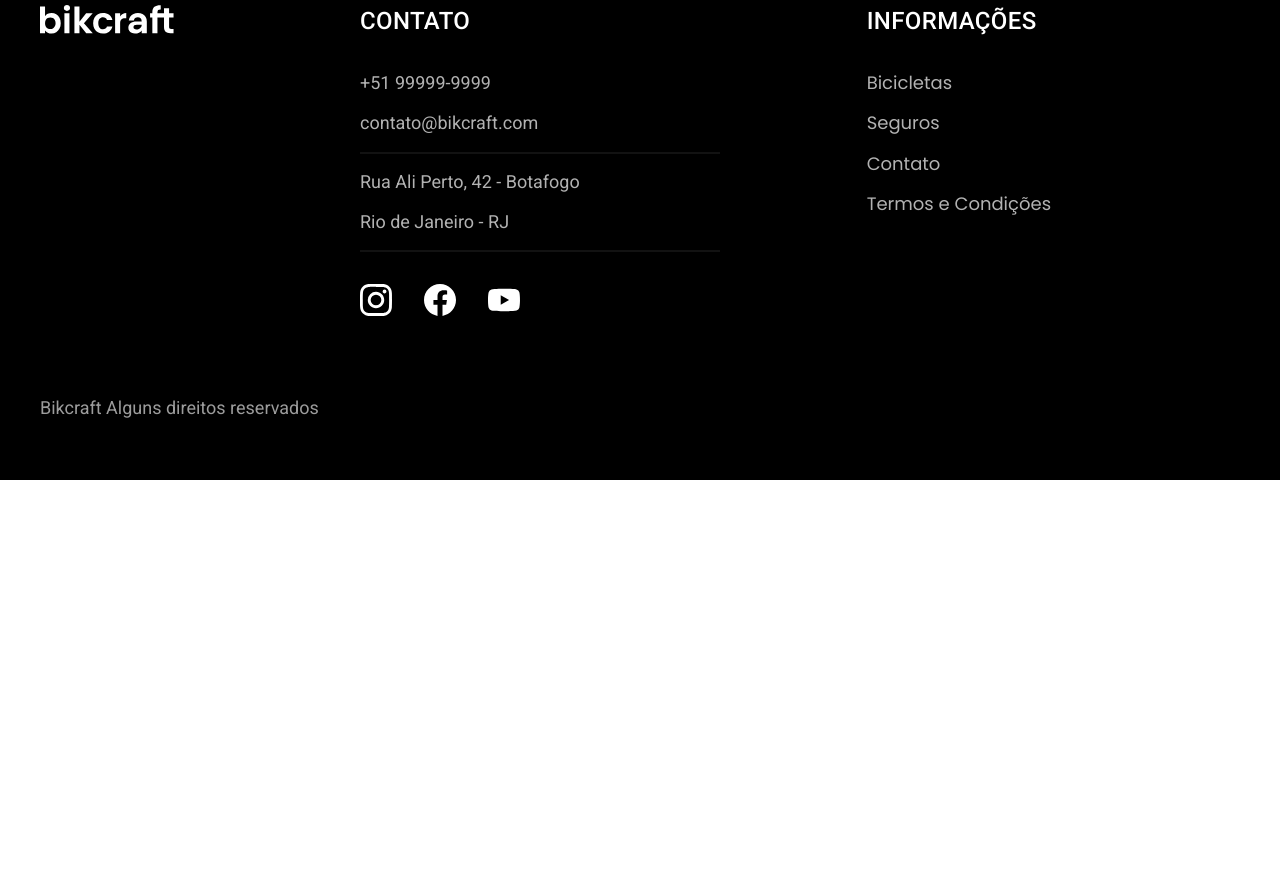
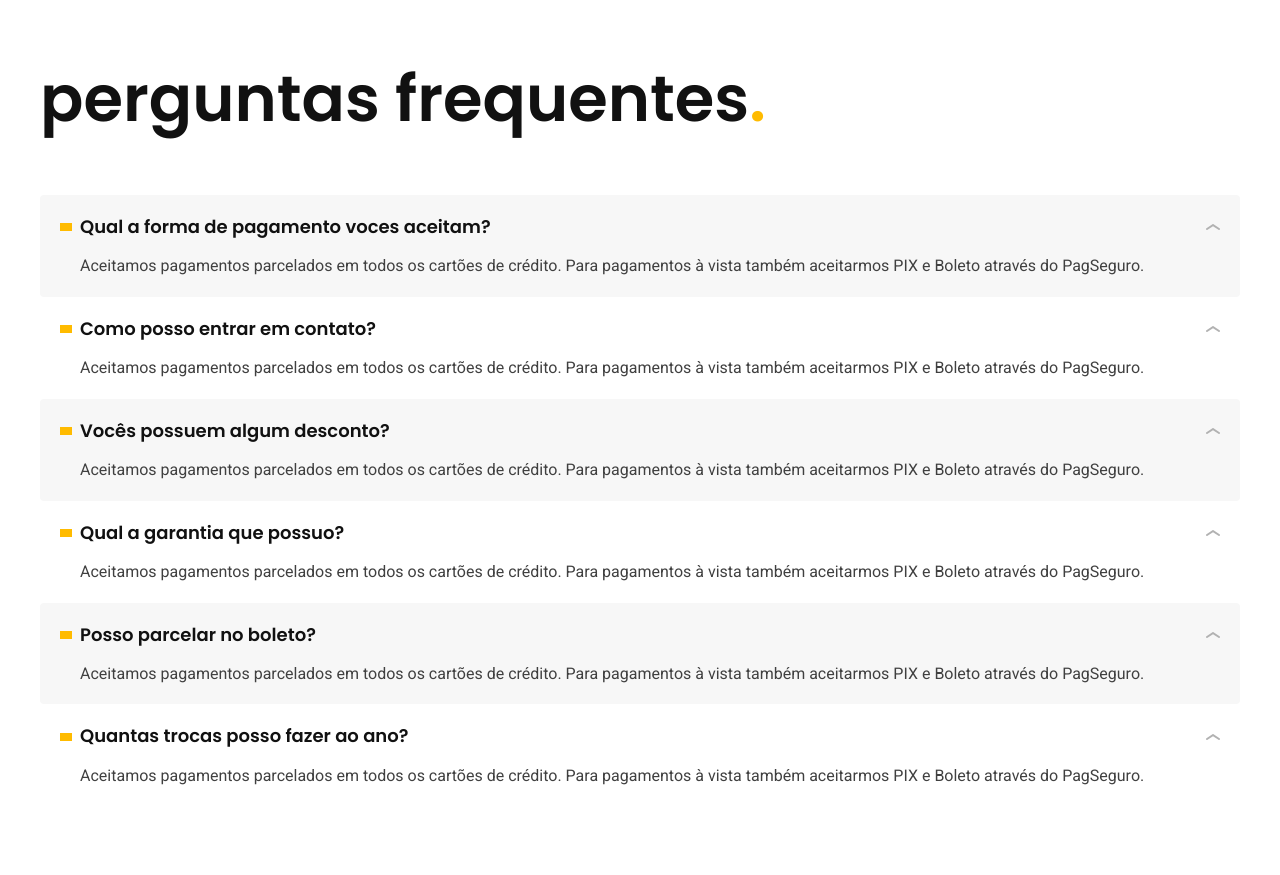
Before and after one commit to Pablofr10/projeto-bikcraft, a plain HTML site: page seguros.html in a window 1280 px wide. Shown: the part 1605-2480 px from the top of the page. Before the commit the page ends 2085 px from the top, so only its background shows below. Drawn offline with Linux system fonts and the light colour scheme.

Commit message:
Finalizando página de seguro

```diff
--- a/css/global/global.css
+++ b/css/global/global.css
@@ -9,6 +9,7 @@ h2,
 h3,
 h4,
 ul,
+dd,
 blockquote,
 p {
   margin: 0px;
--- a/css/seguros/perguntas.css
+++ b/css/seguros/perguntas.css
@@ -0,0 +1,61 @@
+.perguntas {
+  padding-bottom: 120px;
+  padding-top: 120px;
+}
+
+.perguntas h2 {
+  margin-bottom: 60px;
+}
+
+.perguntas dl > div {
+  padding: 20px;
+  border-radius: 4px;
+}
+
+.perguntas dl > div:nth-child(odd) {
+  background-color: var(--cor-1);
+}
+
+.perguntas dt {
+  display: grid;
+  grid-template-columns: auto 1fr auto;
+  align-items: center;
+  gap: 8px;
+  cursor: pointer;
+}
+
+.perguntas dt::before {
+  content: "";
+  display: inline-block;
+  width: 12px;
+  height: 8px;
+  background-color: var(--cor-p1);
+}
+
+.perguntas dt::after {
+  content: "";
+  display: inline-block;
+  width: 14px;
+  height: 6px;
+  background: url("../../img/icones/seta-abrir.svg");
+  transition: 0.3s;
+}
+
+.perguntas dt:hover::after {
+  transform: rotate(180deg);
+}
+
+.perguntas dd {
+  padding-left: 20px;
+  padding-top: 16px;
+}
+
+@media (max-width: 800px) {
+  .perguntas {
+    padding-top: 60px;
+    padding-bottom: 60px;
+  }
+  .perguntas h2 {
+    margin-bottom: 40px;
+  }
+}
--- a/css/utilidades/cores.css
+++ b/css/utilidades/cores.css
@@ -1,6 +1,6 @@
 :root {
   --cor-0: #ffffff;
-  --cor-1: #121212;
+  --cor-1: #f7f7f7;
   --cor-2: #ededed;
   --cor-3: #dedede;
   --cor-4: #cccccc;
--- a/seguros.html
+++ b/seguros.html
@@ -112,6 +112,48 @@
 
     </article>
 
+    <article class="perguntas container">
+        <h2 class="font-1-xxl">perguntas frequentes<span class="cor-p1">.</span></h2>
+        <dl>
+            <div>
+                <dt class="font-1-m-b"> Qual a forma de pagamento voces aceitam? </dt>
+                <dd class="font-2-s cor-9"> Aceitamos pagamentos parcelados em todos os cartões de crédito. Para
+                    pagamentos à vista também
+                    aceitarmos PIX e Boleto através do PagSeguro. </dd>
+            </div>
+            <div>
+                <dt class="font-1-m-b"> Como posso entrar em contato?
+                </dt>
+                <dd class="font-2-s cor-9"> Aceitamos pagamentos parcelados em todos os cartões de crédito. Para
+                    pagamentos à vista também aceitarmos PIX e Boleto através do PagSeguro. </dd>
+            </div>
+            <div>
+                <dt class="font-1-m-b"> Vocês possuem algum desconto? </dt>
+                <dd class="font-2-s cor-9"> Aceitamos pagamentos parcelados em todos os cartões de crédito. Para
+                    pagamentos à vista também aceitarmos PIX e Boleto através do PagSeguro. </dd>
+            </div>
+            <div>
+                <dt class="font-1-m-b"> Qual a garantia que possuo? </dt>
+                <dd class="font-2-s cor-9"> Aceitamos pagamentos parcelados em todos os cartões de crédito. Para
+                    pagamentos à vista também
+                    aceitarmos PIX e Boleto através do PagSeguro. </dd>
+            </div>
+            <div>
+                <dt class="font-1-m-b"> Posso parcelar no boleto? </dt>
+                <dd class="font-2-s cor-9"> Aceitamos pagamentos parcelados em todos os cartões de crédito. Para
+                    pagamentos à vista também
+                    aceitarmos PIX e Boleto através do PagSeguro. </dd>
+            </div>
+            <div>
+                <dt class="font-1-m-b"> Quantas trocas posso fazer ao ano? </dt>
+                <dd class="font-2-s cor-9"> Aceitamos pagamentos parcelados em todos os cartões de crédito. Para
+                    pagamentos à vista também
+                    aceitarmos PIX e Boleto através do PagSeguro. </dd>
+            </div>
+        </dl>
+
+    </article>
+
     <footer class="footer-bg">
         <div class="footer container">
             <img src="./img/bikcraft.svg" alt="Bikcraft">
```
